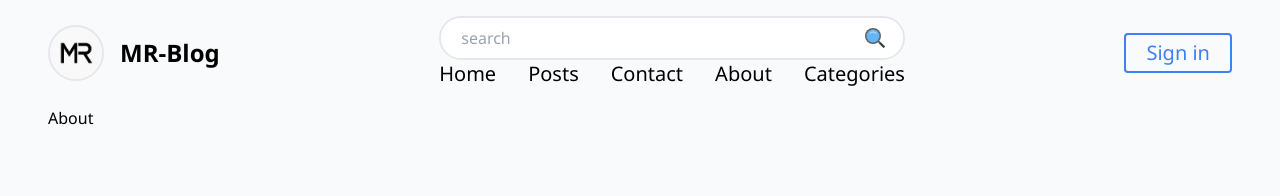
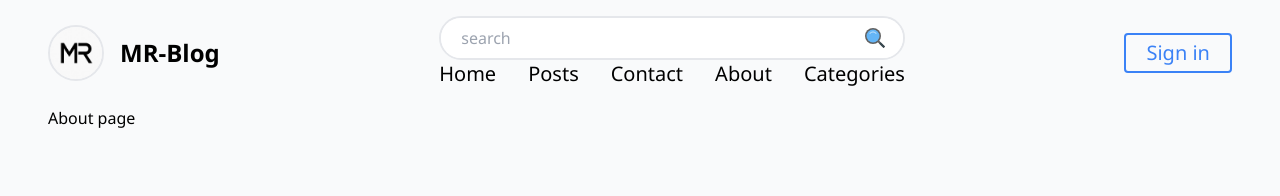
Before and after one commit to moeezrashidd/Blog-website, a React (Vite) app: page /about in a window 1280 px wide. Shown: the top 196 px of the page. Built offline with nearby package versions, Linux system fonts and the light colour scheme.

Commit message:
solved issues

```diff
--- a/src/pages/about.jsx
+++ b/src/pages/about.jsx
@@ -2,7 +2,7 @@
 
 const About = () => {
   return (
-    <div>About</div>
+    <div>About page</div>
   )
 }
 
--- a/src/pages/contact.jsx
+++ b/src/pages/contact.jsx
@@ -2,7 +2,7 @@
 
 const Contact = () => {
   return (
-    <div>contact</div>
+    <div>contact page</div>
   )
 }
 
```
